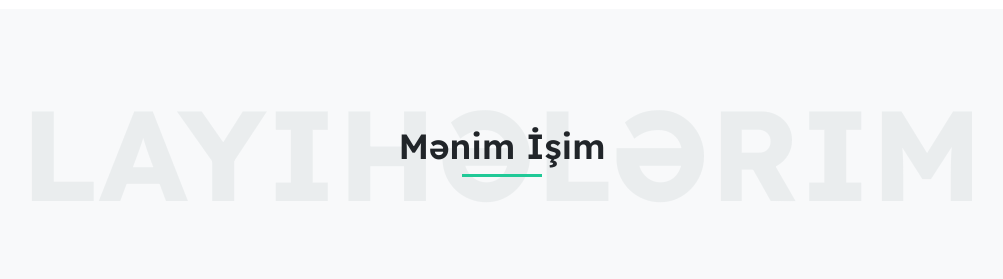
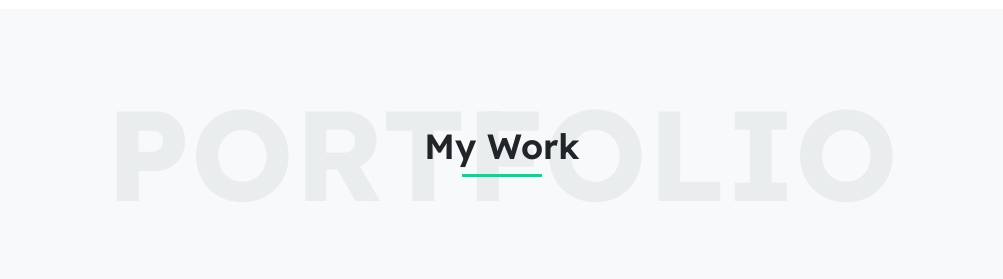
Before and after one commit to Sabuhi0/MyPortfolio, a Flask app: page / in a window 1280 px wide. Shown: the part 3904-4183 px from the top of the page, without its empty margins (138-1141 px from the left). Run offline with Flask 2, Linux system fonts and the light colour scheme; data comes from the database, SQL or seed files in the repository; data that the repository does not hold is empty; some libraries are stand-ins or nearby versions.

Commit message:
Change the text language of the portfolio heading section

```diff
--- a/templates/app/index.html
+++ b/templates/app/index.html
@@ -277,9 +277,9 @@
             <div class="container">
                 <!-- Heading Section Start -->
                 <div class="header-text position-relative mb-4">
-                    <h2 class="text-center">Layihələrim</h2>
+                    <h2 class="text-center">Portfolio</h2>
                     <p class="position-center text-center">
-                        Mənim İşim
+                        My Work
                         <span class="heading-separator-line border-bottom d-block mx-auto"></span>
                     </p>
                 </div>
```
